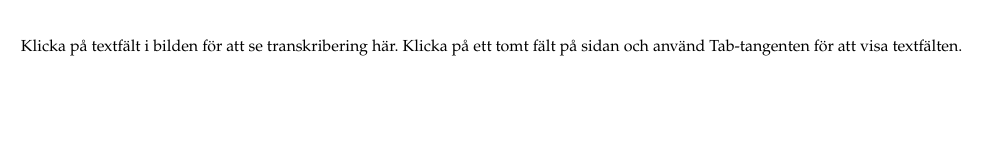
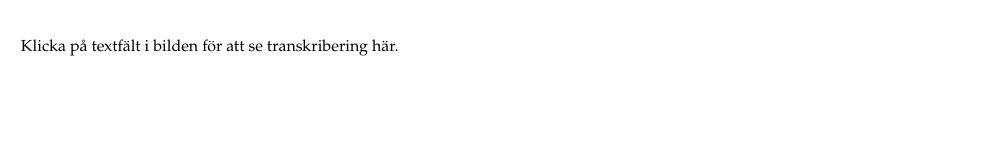
Before and after one commit to jacobhurtig/bror_barsk, a plain HTML site: page docs/transkribering_html/iframe.html in a window 1280 px wide. Shown: the whole page, without its empty margins (0-999 px from the left). Drawn offline with Linux system fonts and the light colour scheme.

Commit message:
Tog bort den här, hover istället.

```diff
--- a/docs/transkribering_html/iframe.html
+++ b/docs/transkribering_html/iframe.html
@@ -12,6 +12,6 @@
         </style>
     </head>
     <body>
-        <p>Klicka på textfält i bilden för att se transkribering här. Klicka på ett tomt fält på sidan och använd Tab-tangenten för att visa textfälten.</p>
+        <p>Klicka på textfält i bilden för att se transkribering här.</p>
     </body>
 </html>
```
